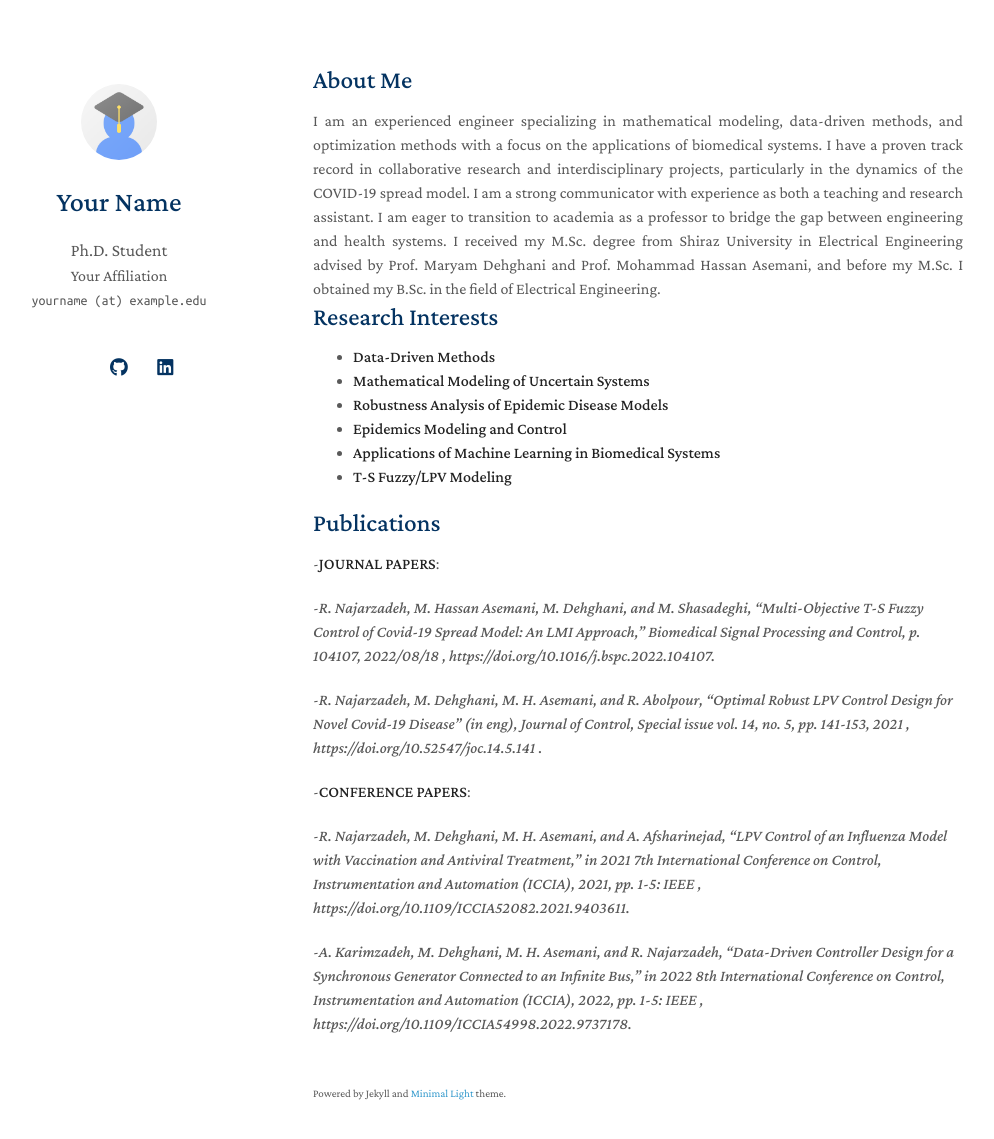
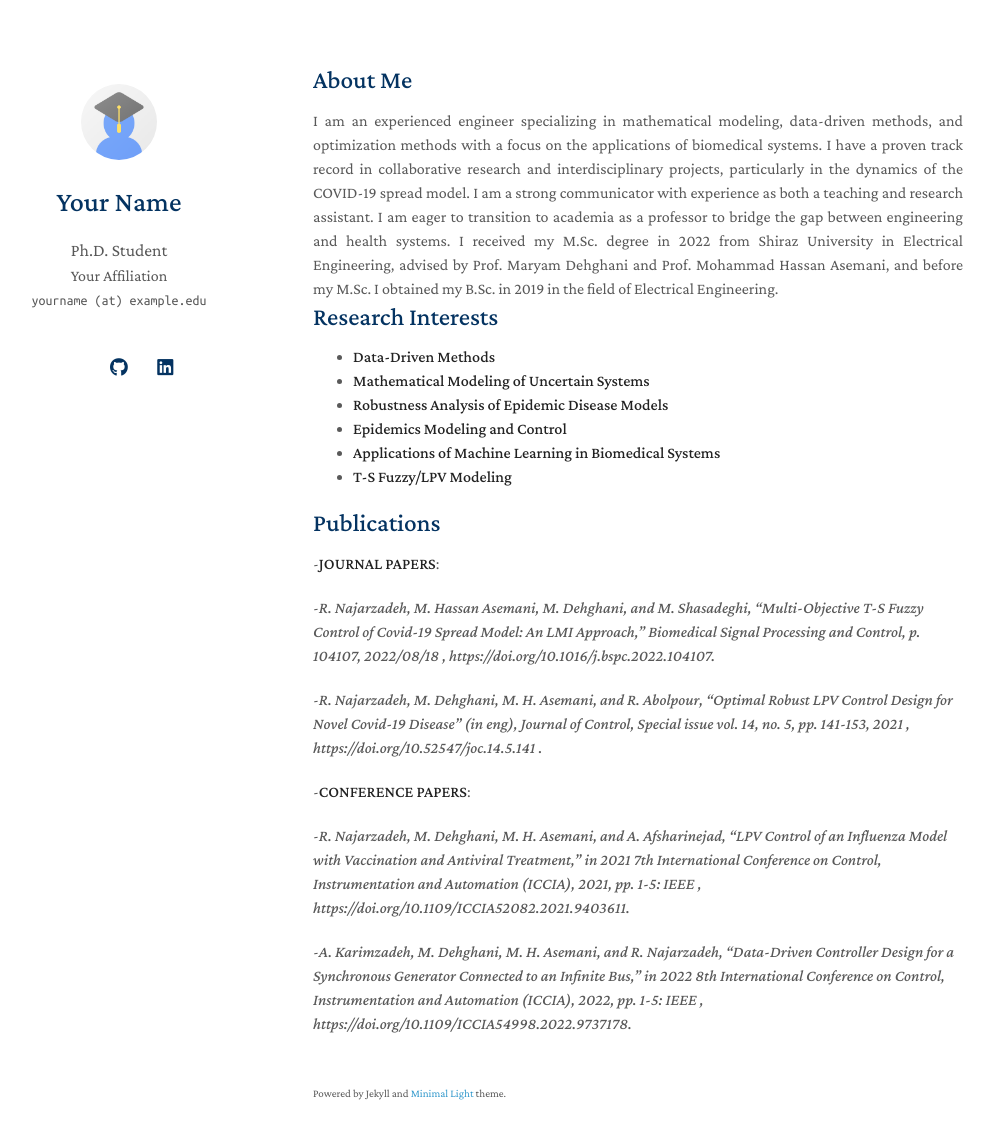
Before and after one commit to rezanajar/rezanajar.github.io, a Jekyll site: the page built from index.md, in a window 1280 px wide and 1174 px high. Shown: the top 1139 px of the window, without its empty margins (157-1151 px from the left). Built offline with Jekyll 4.4.1, drawn with Linux system fonts in a browser that asks for light colours; a style sheet for code colours, icons or effects is not loaded; our own code applies the rules of GitHub Pages for plain Markdown files.

Commit message:
Update index.md

```diff
--- a/index.md
+++ b/index.md
@@ -4,13 +4,13 @@ layout: homepage
 
 ## About Me
 <div style="text-align: justify;">
-I am an experienced engineer specializing in mathematical modeling, data-driven methods, and optimization methods with a focus on the applications of biomedical systems. I have a proven track record in collaborative research and interdisciplinary projects, particularly in the dynamics of the COVID-19 spread model. I am a strong communicator with experience as both a teaching and research assistant. I am eager to transition to academia as a professor to bridge the gap between engineering and health systems. I received my M.Sc. degree from Shiraz University in Electrical Engineering advised by Prof. Maryam Dehghani and Prof. Mohammad Hassan Asemani, and before my M.Sc. I obtained my B.Sc. in the field of Electrical Engineering.
+I am an experienced engineer specializing in mathematical modeling, data-driven methods, and optimization methods with a focus on the applications of biomedical systems. I have a proven track record in collaborative research and interdisciplinary projects, particularly in the dynamics of the COVID-19 spread model. I am a strong communicator with experience as both a teaching and research assistant. I am eager to transition to academia as a professor to bridge the gap between engineering and health systems. I received my M.Sc. degree in 2022 from Shiraz University in Electrical Engineering, advised by Prof. Maryam Dehghani and Prof. Mohammad Hassan Asemani, and before my M.Sc. I obtained my B.Sc. in 2019 in the field of Electrical Engineering.
 </div>
 
 
 ## Research Interests
 
--	**Data-Driven Methods**
+- **Data-Driven Methods**
 -	**Mathematical Modeling of Uncertain Systems**
 - **Robustness Analysis of Epidemic Disease Models**
 - **Epidemics Modeling and Control**
```
